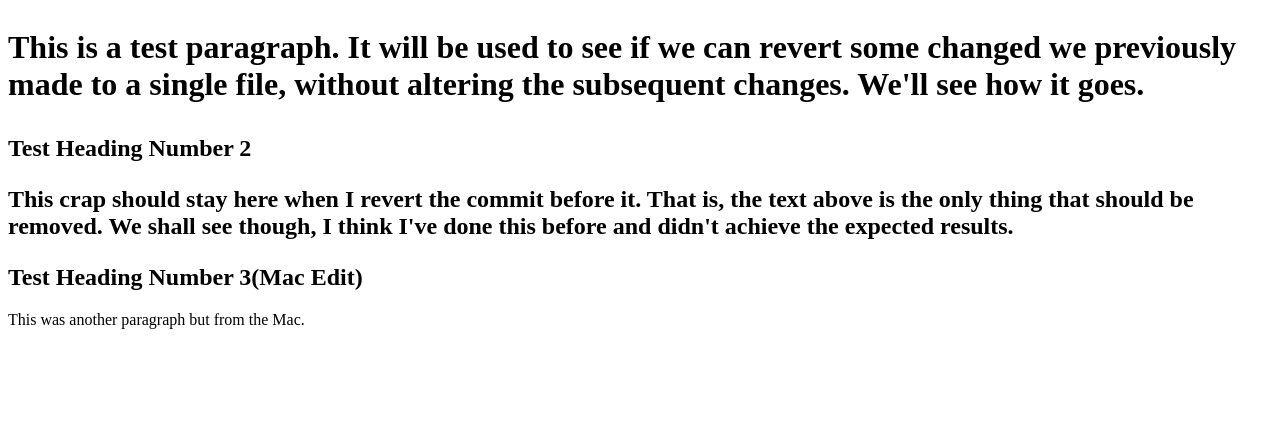
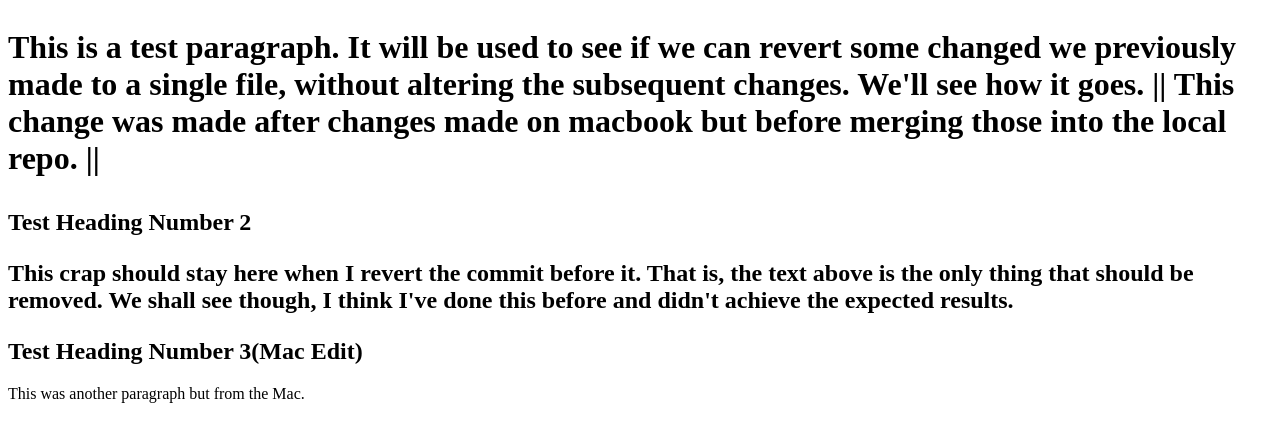
Before and after one commit to Bmcentee148/testrepo, a plain HTML site: page index.html in a window 1280 px wide. Shown: the part 61-502 px from the top of the page. Drawn offline with Linux system fonts and the light colour scheme.

Commit message:
Change article paragraph in index.html.

```diff
--- a/index.html
+++ b/index.html
@@ -8,7 +8,9 @@
 
     <p>This is a test paragraph. It will be used to see if we can revert
     some changed we previously made to a single file, without altering the
-    subsequent changes. We'll see how it goes.</p>
+    subsequent changes. We'll see how it goes. || This change was made after
+    changes made on macbook but before merging those into the local repo. ||</p>
+
 
     <h2> Test Heading Number 2 <h2>
 
```
